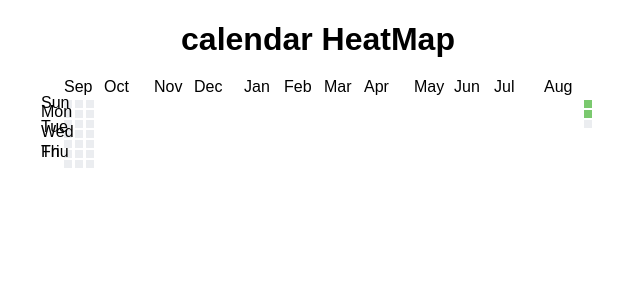
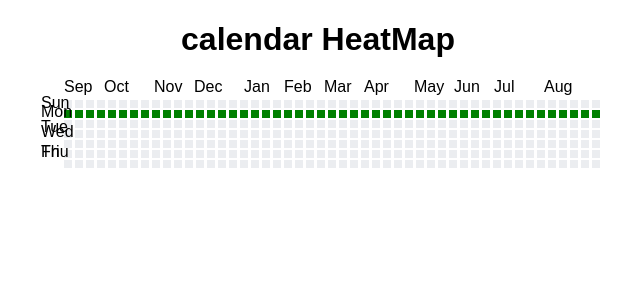
Before and after one commit to anamritraj/calender-heat-map-react, a React (Create React App) app: page / in a window 1280 px wide. Shown: the top 300 px of the page, without its empty margins (322-962 px from the left). Built offline with nearby package versions, Linux system fonts and the light colour scheme.

Commit message:
Get rectangles to render correctly

```diff
--- a/src/CalenderHeatMap/CalendarHeatMap.js
+++ b/src/CalenderHeatMap/CalendarHeatMap.js
@@ -3,41 +3,56 @@ import Day from './Day/Day';
 import Week from './Week/Week';
 
 export default class CalendarHeatMap extends Component {
+    constructor(props){
+        super(props)
+
+        this.state = {
+            start_date: "",
+            end_date: ""
+        }
+    }
+
+
+    generateWeeksForYears = (start_date, end_date) => {
+        let output = [],
+            x = 0,
+            y = 0;
+        for (let index = 0; index < 52; index++) {
+            output.push(<Week x={x} y={y}></Week>);
+            x += 11;
+        }
+
+        return output;
+    }
+
+
     render() {
         return (
             <div className="text-center">
                 <h1>calendar HeatMap</h1>
                 <div>
-                    <svg width="563" height="88" class="js-calendar-graph-svg">
+                    <svg width="563" height="88" className="js-calendar-graph-svg">
                         <g transform="translate(16, 20)">
-                            <Week x="0" y="0"></Week>
-                            <Week x="11" y="0"></Week>
-                            <Week x="22" y="0"></Week>
-
-                            <g transform="translate(572, 0)">
-                                <Day width="8" height="8" x="-41" y="0" fill="#7bc96f" data-count="4" data-date="2018-09-02"></Day>
-                                <Day width="8" height="8" x="-41" y="10" fill="#7bc96f" data-count="6" data-date="2018-09-03"></Day>
-                                <Day width="8" height="8" x="-41" y="20" fill="#ebedf0" data-count="0" data-date="2018-09-04"></Day>
-                            </g>
-                            <text x="11" y="-8" class="month">Sep</text>
-                            <text x="51" y="-8" class="month">Oct</text>
-                            <text x="101" y="-8" class="month">Nov</text>
-                            <text x="141" y="-8" class="month">Dec</text>
-                            <text x="191" y="-8" class="month">Jan</text>
-                            <text x="231" y="-8" class="month">Feb</text>
-                            <text x="271" y="-8" class="month">Mar</text>
-                            <text x="311" y="-8" class="month">Apr</text>
-                            <text x="361" y="-8" class="month">May</text>
-                            <text x="401" y="-8" class="month">Jun</text>
-                            <text x="441" y="-8" class="month">Jul</text>
-                            <text x="491" y="-8" class="month">Aug</text>
-                            <text text-anchor="start" class="wday" dx="-12" dy="8">Sun</text>
-                            <text text-anchor="start" class="wday" dx="-12" dy="17">Mon</text>
-                            <text text-anchor="start" class="wday" dx="-12" dy="32">Tue</text>
-                            <text text-anchor="start" class="wday" dx="-12" dy="37">Wed</text>
-                            <text text-anchor="start" class="wday" dx="-12" dy="57">Thu</text>
-                            <text text-anchor="start" class="wday" dx="-12" dy="57">Fri</text>
-                            <text text-anchor="start" class="wday" dx="-12" dy="81">Sat</text>
+                            {this.generateWeeksForYears()}
+                            <text x="11" y="-8" className="month">Sep</text>
+                            <text x="51" y="-8" className="month">Oct</text>
+                            <text x="101" y="-8" className="month">Nov</text>
+                            <text x="141" y="-8" className="month">Dec</text>
+                            <text x="191" y="-8" className="month">Jan</text>
+                            <text x="231" y="-8" className="month">Feb</text>
+                            <text x="271" y="-8" className="month">Mar</text>
+                            <text x="311" y="-8" className="month">Apr</text>
+                            <text x="361" y="-8" className="month">May</text>
+                            <text x="401" y="-8" className="month">Jun</text>
+                            <text x="441" y="-8" className="month">Jul</text>
+                            <text x="491" y="-8" className="month">Aug</text>
+                            <text textAnchor="start" className="wday" dx="-12" dy="8">Sun</text>
+                            <text textAnchor="start" className="wday" dx="-12" dy="17">Mon</text>
+                            <text textAnchor="start" className="wday" dx="-12" dy="32">Tue</text>
+                            <text textAnchor="start" className="wday" dx="-12" dy="37">Wed</text>
+                            <text textAnchor="start" className="wday" dx="-12" dy="57">Thu</text>
+                            <text textAnchor="start" className="wday" dx="-12" dy="57">Fri</text>
+                            <text textAnchor="start" className="wday" dx="-12" dy="81">Sat</text>
                         </g>
                     </svg>
                 </div>
--- a/src/CalenderHeatMap/Week/Week.js
+++ b/src/CalenderHeatMap/Week/Week.js
@@ -8,7 +8,7 @@ export default (props) => {
     return (
         <g transform={translate}>
             <Day width="8" height="8" x="11" y="0" fill="#ebedf0" data-count="0" data-date="2017-09-03"></Day>
-            <Day width="8" height="8" x="11" y="10" fill="#ebedf0" data-count="0" data-date="2017-09-04"></Day>
+            <Day width="8" height="8" x="11" y="10" fill="green" data-count="0" data-date="2017-09-04"></Day>
             <Day width="8" height="8" x="11" y="20" fill="#ebedf0" data-count="0" data-date="2017-09-05"></Day>
             <Day width="8" height="8" x="11" y="30" fill="#ebedf0" data-count="0" data-date="2017-09-06"></Day>
             <Day width="8" height="8" x="11" y="40" fill="#ebedf0" data-count="0" data-date="2017-09-07"></Day>
```
